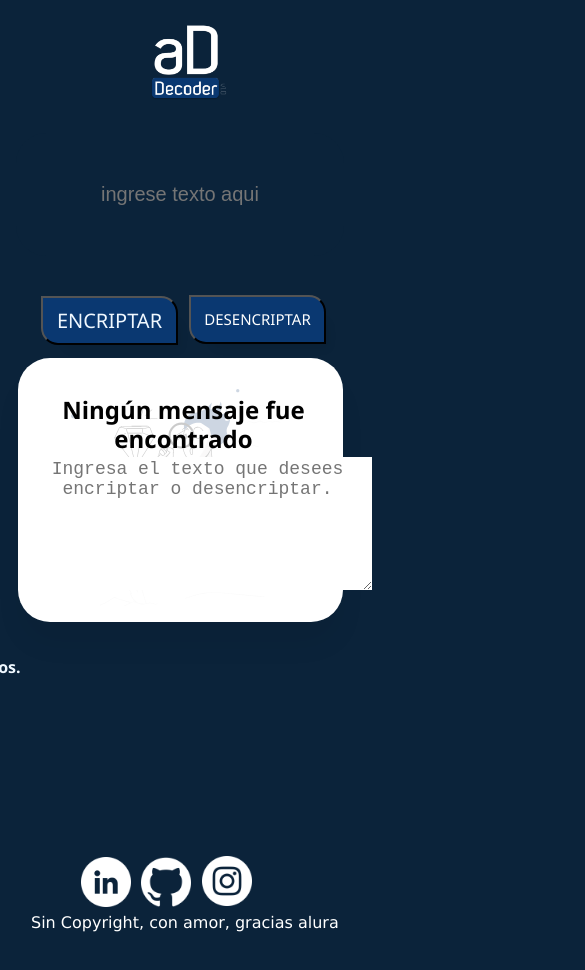
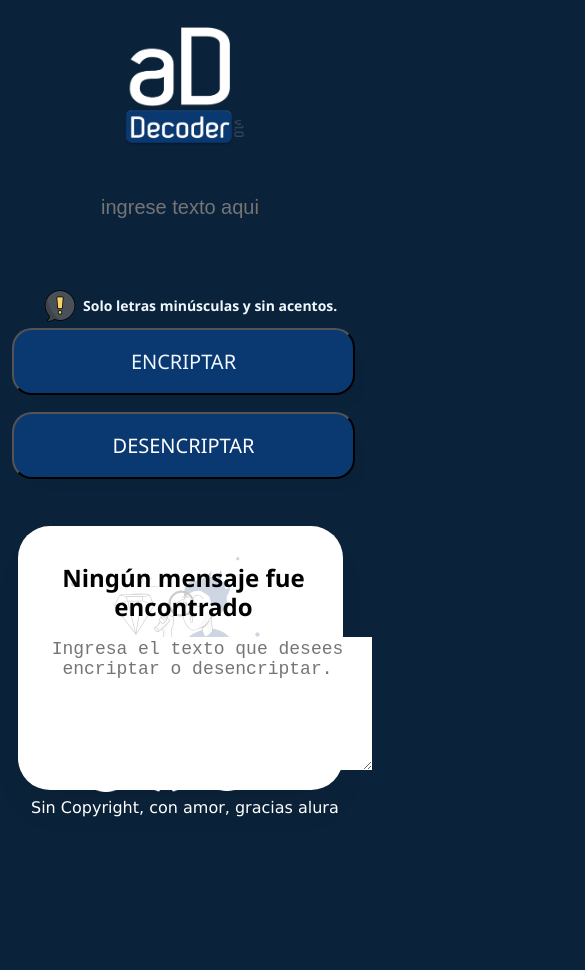
Before and after one commit to Joakost/Proyecto-alura, a plain HTML site: page index.html in a window 390 px wide. Shown: the top 970 px of the page, 585 px wide, since content can reach past the window. After the commit the page ends 933 px from the top, so only its background shows below. Drawn offline with Linux system fonts and the light colour scheme.

Commit message:
Update style.css
responsive test 2

```diff
--- a/style.css
+++ b/style.css
@@ -225,7 +225,7 @@ top: 440px; left: 240px ;
         }
     }
 
-    .footer{
+    .footy{
         background-color: #0b233a;
         position: absolute;
         bottom: -170px;
@@ -263,21 +263,34 @@ top: 440px; left: 240px ;
         font-family: 'Lucida Sans', 'Lucida Sans Regular', 'Lucida Grande', 'Lucida Sans Unicode', Geneva, Verdana, sans-serif;
     }
 
-   @media (max-width:600px){
+/*-----------------------------------------------------------------------------------------------------------------------------------------------------------*/
+    @media (max-width:600px){
+
+        body {
+            margin: 0px;
+            padding: 0px;
+            background-color: #0b233a;
+            width: 375px;
+            height: 933px;
+            top: 622px;
+            left: -2277px;
+        }
+
 
         .ico{
             position: relative;
             top: 22px;
-            left: 149px;
-            width: 80px;
+            left: 121px;
+            width: 127px;
 
         }
+
         .texto1{
             position: relative;
-            top: -95px;
-            left: -128px;
-            margin-left: 10%;
-            margin-top: 10%;
+            top: 15px;
+            left: 16px;
+            margin-left: 0%;
+            margin-top: 0%;
             height: 121px;
             width: 324px;
             color: whitesmoke;
@@ -290,10 +303,6 @@ top: 440px; left: 240px ;
             text-align: center;
         }
 
-    }
-
-    @media (max-width:600px){
-
         .boxbajoazul{
             vertical-align: middle;
             font-family: 'Segoe UI', Tahoma, Geneva, Verdana, sans-serif;
@@ -305,16 +314,16 @@ top: 440px; left: 240px ;
             text-align: center;
             color: aliceblue;
             background-color: #0A3871;
-            width: 137px;
-            height: 49px;
-            border-radius: 0px 17px 0px 17px;
+            width: 343px;
+            height: 67px;
+            border-radius: 20px;
             padding: 0px;
             box-shadow: 13px 15px 10px -11px #00000014;
             flex-direction: row;
             float: left;
             position: relative;
-            top: 212px;
-            left: -431px;
+            top: -190px;
+            left: 12px;
 
             }
 
@@ -323,21 +332,21 @@ top: 440px; left: 240px ;
                 font-family: 'Segoe UI', Tahoma, Geneva, Verdana, sans-serif;
                 font-style: normal;
                 font-weight: 400;
-                font-size: 15px;
+                font-size: 20px;
                 line-height: 29px;
                 text-align: center;
                 color: #ffffff;
                 background-color: #0A3871;
-                width: 137px;
-                height: 49px;
-                border-radius: 0px 17px 0px 17px;
+                width: 343px;
+                height: 67px;
+                border-radius: 20px;
                 padding: 0px;
                 box-shadow: 13px 15px 10px -11px #00000014;
                 flex-direction: row;
                 float: left;
                 position: relative;
-                top: 211px;
-                left: -420px;
+                top: -173px;
+                left: 12px;
 
                 }
 
@@ -353,8 +362,8 @@ top: 440px; left: 240px ;
                     float: right;
                     box-shadow: 0px 24px 32px -8px #00000014;
                     position: relative;
-                    top: 274px;
-                    left: -1097px;
+                    top: 272px;
+                    left: -32px;
                 }
 
            .imagenizq{
@@ -379,26 +388,25 @@ top: 440px; left: 240px ;
 
             .texto_bajo{
 
-                position: relative;
-                top: -228px;
+                position: absolute;
+                top: 111px;
                 left: 5px;
                 border: none;
                 outline: none;
                 font-size: 18px;
                 text-align: center;
                 height: 129px;
-                background-color: none;
+
             }
 
             .footy{
                 left: -407px;
                 background-color: #0b233a;
                 position: absolute;
-                bottom: -156px;
+                bottom: -41px;
                 width: 100%;
                 height: 92px;
                 color: white;
-
             }
 
             .botoncopiar{
@@ -427,16 +435,16 @@ top: 440px; left: 240px ;
                 text-align: center;
                 color: aliceblue;
                 background-color: #0A3871;
-                width: 137px;
-                height: 49px;
-                border-radius: 0px 17px 0px 17px;
+                width: 343px;
+                height: 67px;
+                border-radius: 20px;
                 padding: 0px;
                 box-shadow: 13px 15px 10px -11px #00000014;
                 flex-direction: row;
                 float: left;
                 position: relative;
-                top: 212px;
-                left: -431px;
+                top: -190px;
+                left: 12px;
 
 
             }
@@ -446,22 +454,39 @@ top: 440px; left: 240px ;
                 font-family: 'Segoe UI', Tahoma, Geneva, Verdana, sans-serif;
                 font-style: normal;
                 font-weight: 400;
-                font-size: 15px;
+                font-size: 20px;
                 line-height: 29px;
                 text-align: center;
                 color: #ffffff;
                 background-color: #0A3871;
-                width: 137px;
-                height: 49px;
-                border-radius: 0px 17px 0px 17px;
+                width: 343px;
+                height: 67px;
+                border-radius: 20px;
                 padding: 0px;
                 box-shadow: 13px 15px 10px -11px #00000014;
                 flex-direction: row;
                 float: left;
                 position: relative;
-                top: 211px;
-                left: -420px;
+                top: -173px;
+                left: 12px;
 
                 }
 
+                .textito{
+                    position: absolute;
+                    font-size: 14px;
+                    top: 282px;
+                    left: 83px;
+                    color: aliceblue;
+                    font-family: 'Segoe UI', Tahoma, Geneva, Verdana, sans-serif;
+                    font-weight: bold;
+                }
+
+                .img{
+                    height: 32px;
+                    position: absolute;
+                    top: 290px;
+                    left: 44px;
+                }
+
 }
```
